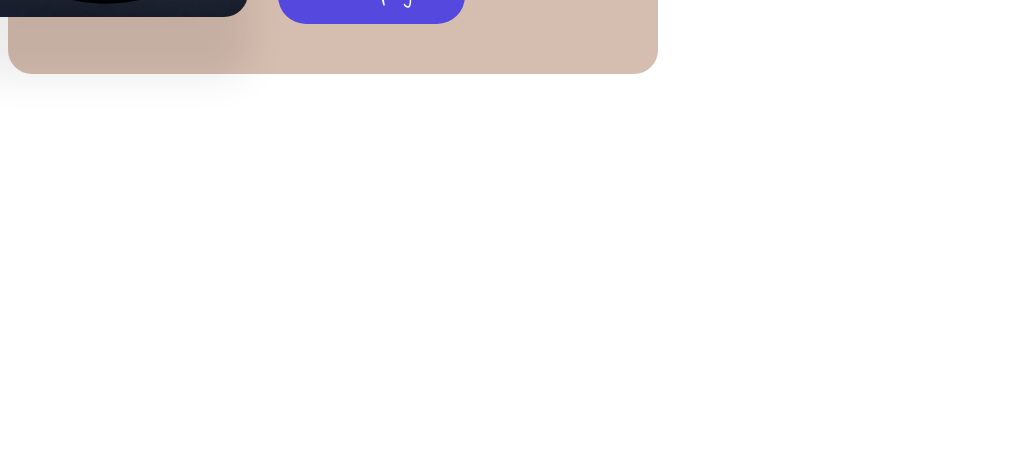
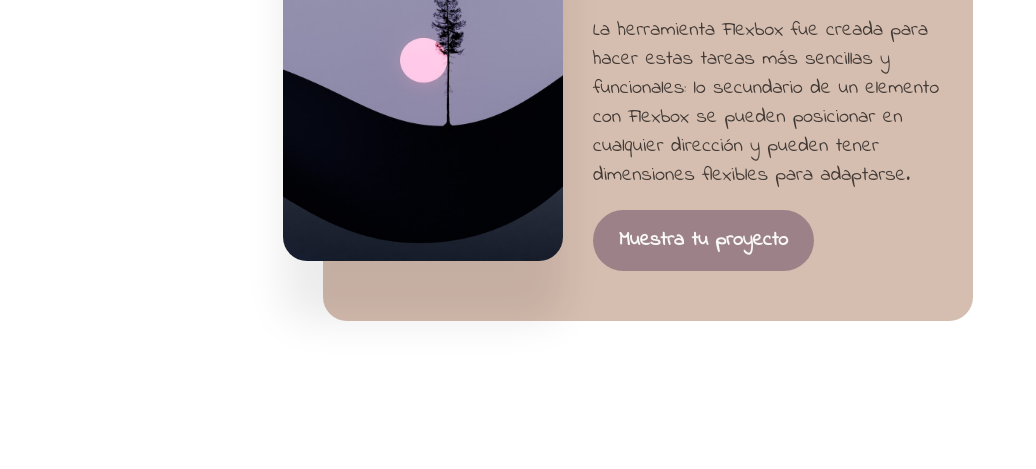
Before and after one commit to mvjimenez17/CARDS-ADAPTABLE-FLEXBOX-GH, a plain HTML site: page index.html in a window 1280 px wide. Shown: the part 347-816 px from the top of the page, without its empty margins (0-1036 px from the left). Drawn offline with Linux system fonts and the light colour scheme.

Commit message:
changes in style

```diff
--- a/styles.css
+++ b/styles.css
@@ -5,8 +5,12 @@
 }
 
 body{
+    width: 100vw;
+    height: 100vh;
+    display: flex;
+    justify-content: center;
+    align-items: center;
     font-family: 'Indie Flower', cursive;
-    background: ;
 }
 
 .card {
@@ -26,7 +30,7 @@ body{
 .card img{
     max-width: 280px;
     width: 28vw;
-    height: 300px;
+    height: 400px;
     object-fit: cover;
     margin-left: -60px;
     margin-right: 30px;
@@ -40,20 +44,22 @@ body{
 
 .card h3 {
     color: rgb(0 0 0 / 90%);
+    font-size: 2rem;
 
 }
 
 .card p{
     color: rgb(0 0 0 / 70%);
+    font-size: 20px;
 }
 
 .card button{
     border: 0;
-    background: #5448de;
+    background: #9d8189;
     color: #f8f8f8;
     font-family: inherit;
     padding: 16px 26px;
-    font-size: 16px;
+    font-size: 20px;
     font-weight: bold;
     border-radius: 40px;
     -webkit-border-radius: 40px;
```
